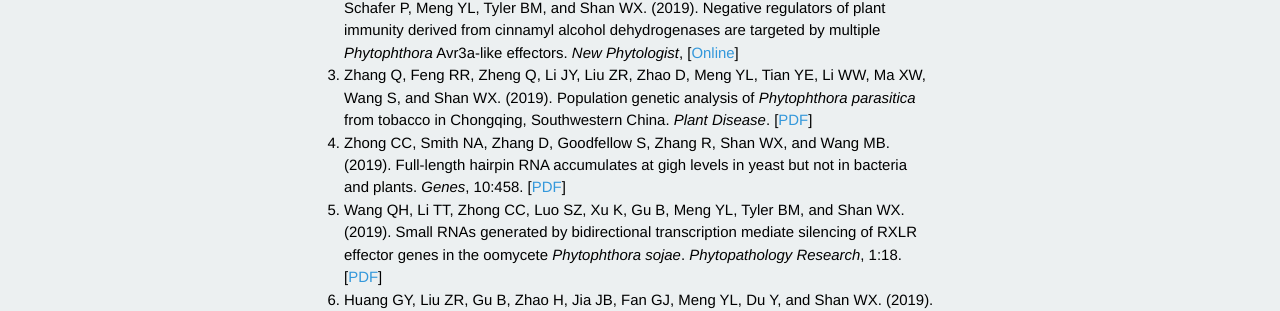
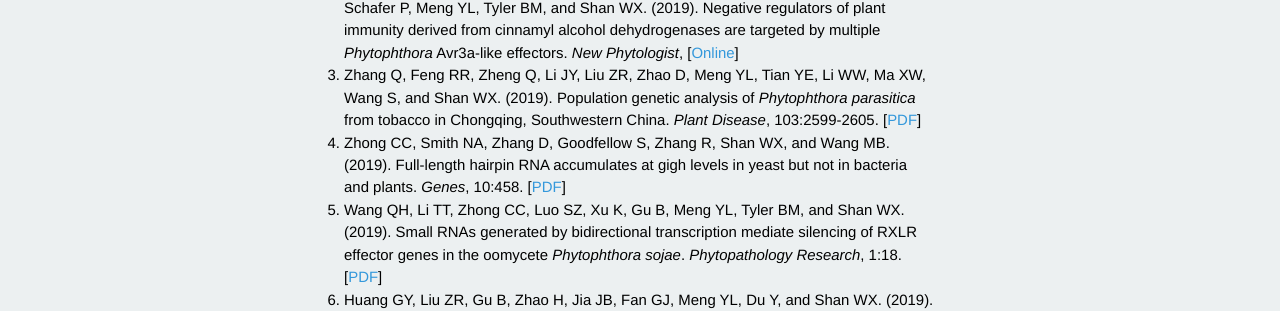
Before and after one commit to shanclub2/shanlab, a Jekyll site: the page built from publication.html, in a window 1280 px wide and 900 px high. Shown: the part 320-631 px from the top of the window. Built offline with Jekyll 4.4.1, drawn with Linux system fonts in a browser that asks for light colours; Markdown is read by kramdown in place of the engine named in the settings; a script that is not in the unit is left out.

Commit message:
Update publication.html

```diff
--- a/publication.html
+++ b/publication.html
@@ -19,7 +19,7 @@
 </li>
 
 <li>
-Zhang Q, Feng RR, Zheng Q, Li JY, Liu ZR, Zhao D, Meng YL, Tian YE, Li WW, Ma XW, Wang S, and Shan WX. (2019). Population genetic analysis of <i>Phytophthora parasitica</i> from tobacco in Chongqing, Southwestern China. <i>Plant Disease</i>. [<a href="pdf/qzhang2019a.pdf">PDF</a>]
+Zhang Q, Feng RR, Zheng Q, Li JY, Liu ZR, Zhao D, Meng YL, Tian YE, Li WW, Ma XW, Wang S, and Shan WX. (2019). Population genetic analysis of <i>Phytophthora parasitica</i> from tobacco in Chongqing, Southwestern China. <i>Plant Disease</i>, 103:2599-2605. [<a href="pdf/qzhang2019a.pdf">PDF</a>]
 </li>
 
 <li>
```
